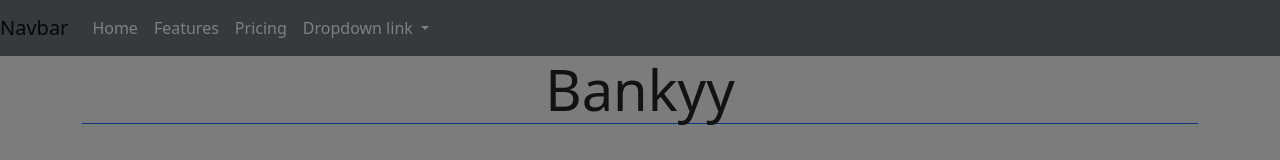
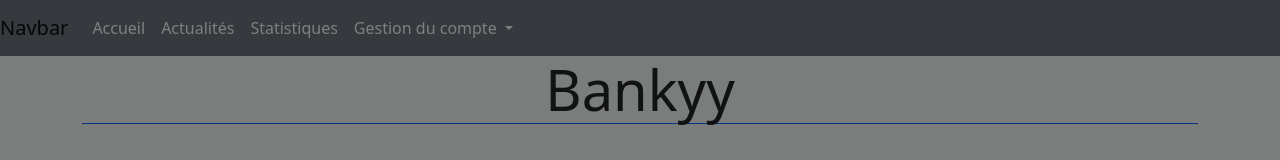
Before and after one commit to AxelJarni/Bankyy, a website built with Parcel: page index.html in a window 1280 px wide. Shown: the top 160 px of the page. Built offline with nearby package versions, Linux system fonts and the light colour scheme.

Commit message:
added wireframe and modified nav menu

```diff
--- a/index.html
+++ b/index.html
@@ -31,17 +31,17 @@
     <div class="collapse navbar-collapse" id="navbarNavDropdown">
       <ul class="navbar-nav">
         <li class="nav-item active">
-          <a class="nav-link text-white" href="#">Home <span class="sr-only">(current)</span></a>
+          <a class="nav-link text-white" href="index.html">Accueil <span class="sr-only">(current)</span></a>
         </li>
         <li class="nav-item">
-          <a class="nav-link text-white" href="#">Features</a>
+          <a class="nav-link text-white" href="actus.html">Actualités</a>
         </li>
         <li class="nav-item">
-          <a class="nav-link text-white" href="#">Pricing</a>
+          <a class="nav-link text-white" href="#">Statistiques</a>
         </li>
         <li class="nav-item dropdown">
-          <a class="nav-link dropdown-toggle text-white" href="#" id="navbarDropdownMenuLink" data-toggle="dropdown" aria-haspopup="true" aria-expanded="false">
-            Dropdown link
+          <a class="nav-link dropdown-toggle text-white" href="#" role="button" id="navbarDropdownMenuLink" data-toggle="dropdown" aria-haspopup="true" aria-expanded="false">
+            Gestion du compte
           </a>
           <div class="dropdown-menu" aria-labelledby="navbarDropdownMenuLink">
             <a class="dropdown-item" href="#">Action</a>
```
Also changed, not shown: actus.html (+4 -4 lines), doc/wireframe.png (added).
